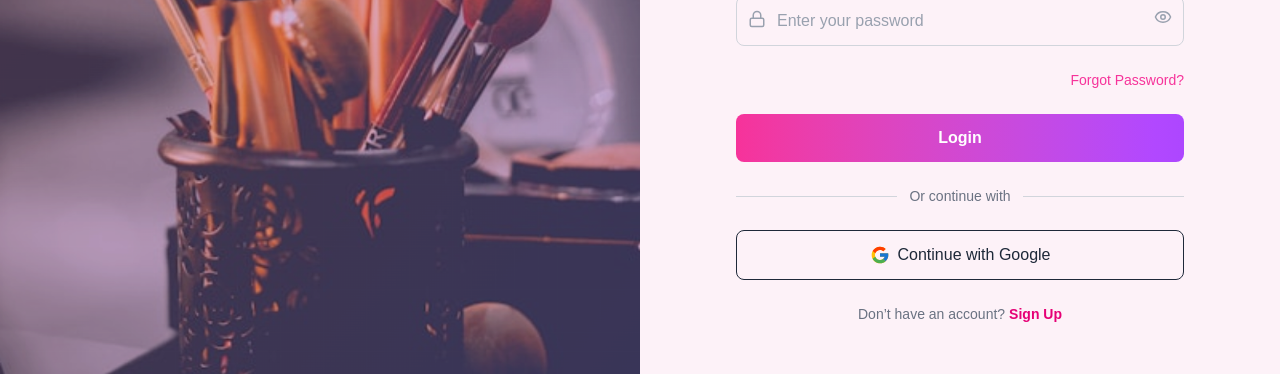
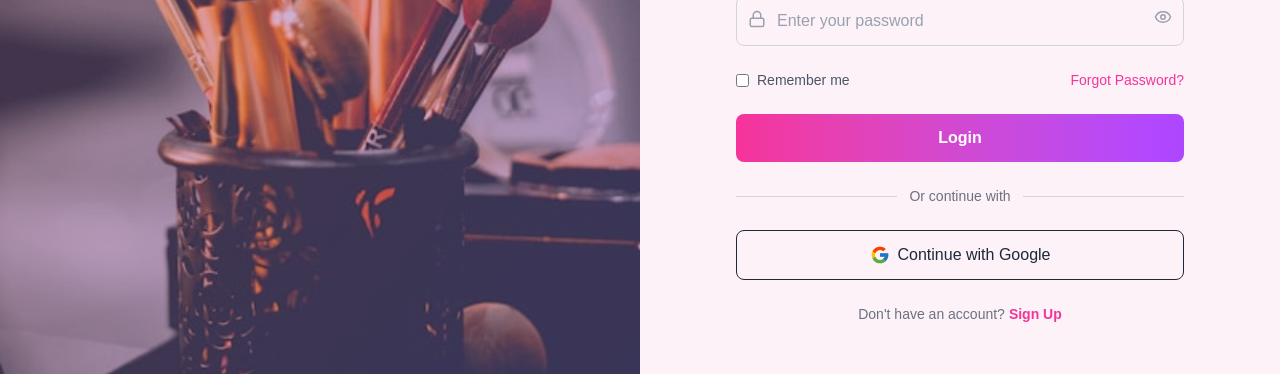
Before and after one commit to PrashnaPrajapati/Singar-Glow, a Next.js app in the folder frontend/: page /login in a window 1280 px wide. Shown: the part 411-785 px from the top of the page. Built offline with nearby package versions, Linux system fonts and the light colour scheme; no server answers.

Commit message:
added clearSavedLoginCredentials,getSavedLoginCredentials,setAuthSession,setSavedLoginCredentials,

```diff
--- a/frontend/src/app/login/page.js
+++ b/frontend/src/app/login/page.js
@@ -1,25 +1,44 @@
 "use client";
 
-import { useState, useRef, useEffect } from "react";
+import { apiUrl } from "@/lib/apiConfig";
+import { useEffect, useState, useRef } from "react";
 import { useRouter } from "next/navigation";
 import Logo from "@/components/Logo";
 import TextInput from "@/components/TextInput";
 import PasswordInput from "@/components/PasswordInput";
 import Button from "@/components/Button";
 import GoogleButton from "@/components/GoogleButton";
+import Link from "next/link";
+import {
+  clearSavedLoginCredentials,
+  getSavedLoginCredentials,
+  setAuthSession,
+  setSavedLoginCredentials,
+} from "@/lib/authStorage";
 import { Mail } from "lucide-react";
-import { ToastContainer, toast } from "react-toastify";
-import "react-toastify/dist/ReactToastify.css";
+import { notify } from "@/lib/notify";
 
 export default function LoginPage() {
   const router = useRouter();
+
   const emailRef = useRef(null);
   const passwordRef = useRef(null);
 
   const [email, setEmail] = useState("");
   const [password, setPassword] = useState("");
+  const [rememberMe, setRememberMe] = useState(false);
   const [errors, setErrors] = useState({});
   const [loading, setLoading] = useState(false);
+
+  useEffect(() => {
+    const savedCredentials = getSavedLoginCredentials();
+
+    if (savedCredentials?.email && savedCredentials?.password) {
+      setEmail(savedCredentials.email);
+      setPassword(savedCredentials.password);
+      setRememberMe(true);
+    }
+  }, []);
 
   const validateEmail = () => {
   const trimmed = email.trim();
@@ -82,15 +101,17 @@ const regex = new RegExp(
   if (!validateEmail()) return;
   if (!validatePassword()) return;
 
+
   setLoading(true);
 
   try {
-    const res = await fetch("http://localhost:5001/login", {
+    const res = await fetch(apiUrl("/login"), {
       method: "POST",
       headers: { "Content-Type": "application/json" },
       body: JSON.stringify({
         email: email.trim(),
         password: password.trim(),
+        rememberMe,
       }),
     });
 
@@ -98,9 +119,7 @@ const regex = new RegExp(
 
     if (!res.ok) {
 
-  toast.error(data.message || "Login failed", {
-    position: "top-center",
-  });
+  notify.error(data.message || "Login failed");
 
   if (data.message === "User not found") {
     setErrors({ email: "No account found with this email." });
@@ -114,34 +133,34 @@ const regex = new RegExp(
   return;
 }
     if (res.ok) {
-  localStorage.setItem("token", data.token);
-  localStorage.setItem("role", data.user.role);
+  setAuthSession(data.token, data.user.role, rememberMe);
+  if (rememberMe) {
+    setSavedLoginCredentials(email.trim(), password.trim());
+  } else {
+    clearSavedLoginCredentials();
+  }
 
-  toast.success(`Welcome, ${data.user.fullName}`, {
-    position: "top-center",
-  });
+  notify.success(`Welcome, ${data.user.fullName}`);
 
   setTimeout(() => {
     if (data.user.role === "admin") {
       router.replace("/admin/dashboard");
     } else {
-      router.replace("/dashboard");
+      router.replace("/services");
     }
-  },1000);
+  },);
 }
 
   } catch (err) {
-    toast.error("Server error. Please try again.", {
-      position: "top-center",
-    });
+    notify.error("Server error. Please try again.");
   } finally {
     setLoading(false);
   }
 };
 
+
   return (
     <div className="min-h-screen flex bg-white">
-      <ToastContainer />
       <div className="hidden md:block w-1/2">
         <img
           src="/login.png"
@@ -167,6 +186,7 @@ const regex = new RegExp(
               placeholder="Enter your email"
               icon={Mail}
               value={email}
+              autoComplete="email"
               onChange={(e) => setEmail(e.target.value)}
               onBlur={validateEmail}
               onKeyDown={(e) => {
@@ -176,26 +196,42 @@ const regex = new RegExp(
                 }
               }}
               error={errors.email}
-              disabled={loading}/>
+              disabled={loading}
+            />
 
             <PasswordInput
               ref={passwordRef}
               label="Password"
               placeholder="Enter your password"
               value={password}
+              autoComplete="current-password"
               onChange={(e) => setPassword(e.target.value)}
               onBlur={validatePassword}
               error={errors.password}
-              disabled={loading}/>
+              disabled={loading}
+            />
 
-            <p className="text-right text-sm text-pink-500 hover:underline">
-              <a href="/forgot-password">Forgot Password?</a>
-            </p>
+            <div className="flex items-center justify-between">
+              <label className="flex items-center gap-2 text-sm text-gray-600">
+                <input
+                  type="checkbox"
+                  className="accent-pink-500"
+                  checked={rememberMe}
+                  onChange={(e) => setRememberMe(e.target.checked)}
+                  disabled={loading}
+                />
+                Remember me
+              </label>
+              <p className="text-right text-sm text-pink-500 hover:underline">
+                <Link href="/forgot-password">Forgot Password?</Link>
+              </p>
+            </div>
 
             <Button
               type="submit"
               fullWidth
-              disabled={loading}>
+              disabled={loading}
+            >
               {loading ? "Logging in..." : "Login"}
             </Button>
           </form>
@@ -207,13 +243,14 @@ const regex = new RegExp(
             </span>
             <hr className="flex-grow border-gray-300" />
           </div>
+
           <GoogleButton />
 
           <p className="text-center text-sm mt-6 text-gray-500">
-            Don’t have an account?
-            <a href="/signup" className="text-pink-600 font-semibold ml-1">
+            Don&apos;t have an account?
+            <Link href="/signup" className="text-pink-500 font-semibold ml-1">
               Sign Up
-            </a>
+            </Link>
           </p>
         </div>
       </div>
```
